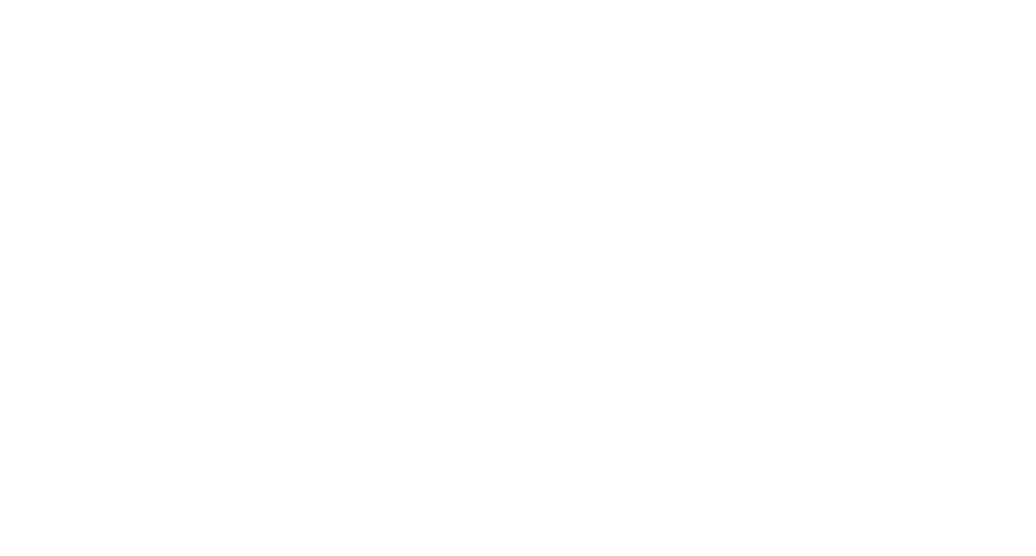
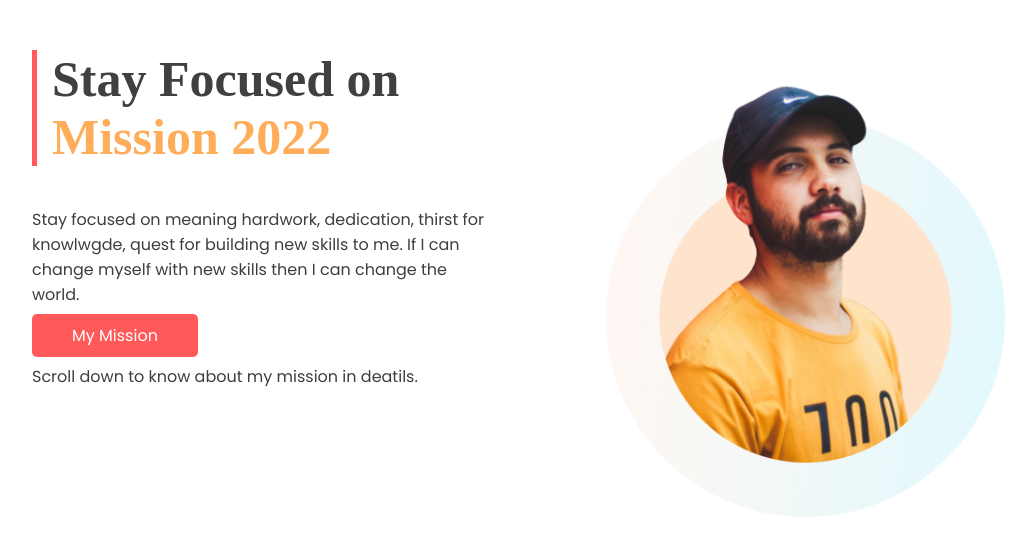
Before and after one commit to Zahid-BM/mission-2020, a plain HTML site: page index.html in a window 1280 px wide. Shown: the whole page, without its empty margins (96-1132 px from the left). Drawn offline with Linux system fonts and the light colour scheme.

Commit message:
top part straucture done, CSS image position accuracy trial pending

```diff
--- a/index.html
+++ b/index.html
@@ -6,11 +6,28 @@
     <meta http-equiv="X-UA-Compatible" content="IE=edge">
     <meta name="viewport" content="width=device-width, initial-scale=1.0">
     <title>Mission-2022</title>
+    <!-- google fonts link -->
+    <link rel="preconnect" href="https://fonts.googleapis.com">
+    <link rel="preconnect" href="https://fonts.gstatic.com" crossorigin>
+    <link href="https://fonts.googleapis.com/css2?family=Poppins&display=swap" rel="stylesheet">
+    <!-- External CSS link  -->
     <link rel="stylesheet" href="style.css">
 </head>
 
 <body>
-
+    <section class="double-div">
+        <div class="half-width">
+            <h1>Stay Focused on
+                <span class="h1-span">Mission 2022</span></h1>
+            <p>Stay focused on meaning hardwork, dedication, thirst for knowlwgde, quest for building new skills to me.
+                If I can change myself with new skills then I can change the world. </p>
+            <a class="button" target="_blank" href="">My Mission</a>
+            <p>Scroll down to know about my mission in deatils.</p>
+        </div>
+        <div class="half-width">
+            <img src="images/person/person-2.png" alt="">
+        </div>
+    </section>
 </body>
 
 </html>
--- a/style.css
+++ b/style.css
@@ -0,0 +1,39 @@
+body{
+    /* google-fonts CSS rule */
+    font-family: 'Poppins', sans-serif;
+}
+.double-div{
+    display: flex;
+
+
+}
+.half-width{
+    padding-left: 120px;
+}
+.half-width img{
+width: 70%;
+}
+h1{
+    color: #414040;
+    font-size: 50px;
+    font-family: Yeseva One;
+    border-image: linear-gradient(#FF5959, #FF5959);
+    border-left: 5px solid;
+    border-image-slice: 1;
+    padding-left: 15px;
+
+}
+.h1-span{
+    color: #FFAD5A;
+
+}
+p{
+    color: #3E3E3E;
+}
+.button{
+    text-decoration: none;
+    color: white;
+    background-color:#FF5959;
+    padding: 10px 40px;
+    border-radius: 5px;
+}
```
